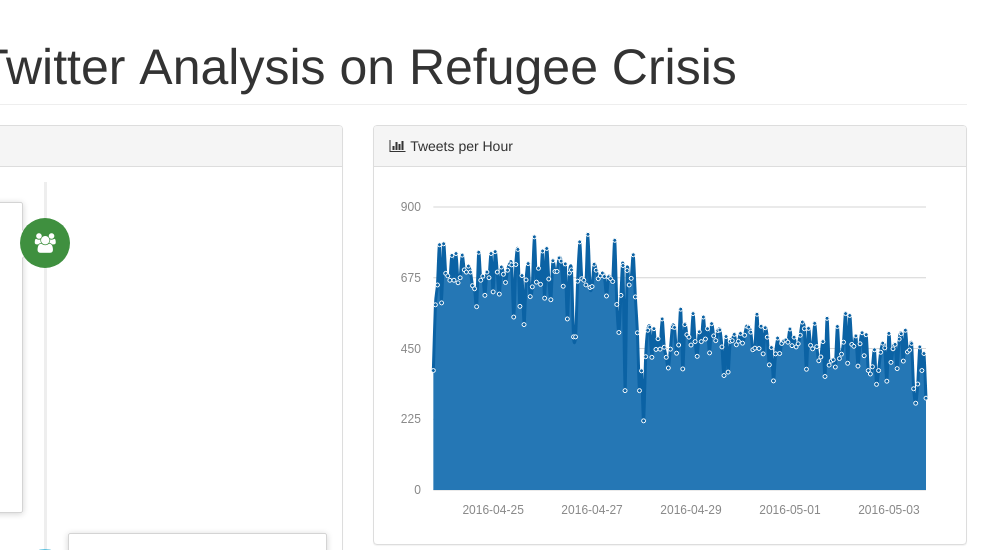
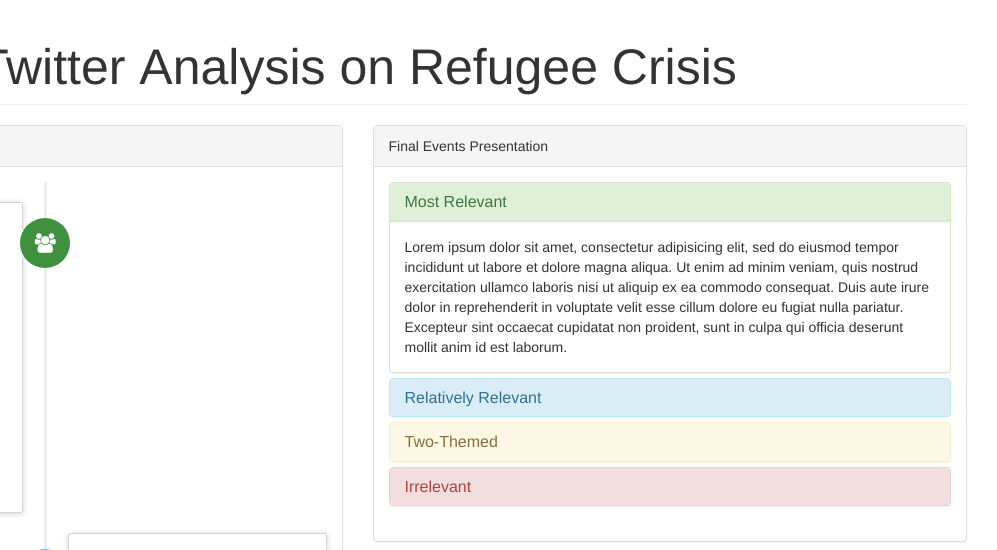
Before and after one commit to AndyFou/refugee-crisis, a website: page pages/topics.html in a window 1280 px wide. Shown: the top 550 px of the page, 283-1280 px from the left. Drawn offline with Linux system fonts and the light colour scheme.

Commit message:
modifying topics page, adding collapsible to describe topics - index bar color from blue to green - added some text on splash screen

```diff
--- a/js/morris-data.js
+++ b/js/morris-data.js
@@ -792,7 +792,8 @@
         ykeys: ['a'],
         labels: ['Users'],
         hideHover: 'auto',
-        resize: true
+        resize: true,
+        barColors: ['#5cb85c']
     });
 
 });
--- a/pages/topics.html
+++ b/pages/topics.html
@@ -195,17 +195,62 @@
       <div class="col-lg-6">
           <div class="panel panel-default">
               <div class="panel-heading">
-            <i class="fa fa-bar-chart-o fa-fw"></i> Tweets per Hour
-            <div class="pull-right">
-              <div class="btn-group">
+                  Final Events Presentation
+              </div>
+              <!-- .panel-heading -->
+              <div class="panel-body">
+                  <div class="panel-group" id="accordion">
+                      <div class="panel panel-success">
+                          <div class="panel-heading">
+                              <h4 class="panel-title">
+                                  <a data-toggle="collapse" data-parent="#accordion" href="#collapseOne">Most Relevant</a>
+                              </h4>
+                          </div>
+                          <div id="collapseOne" class="panel-collapse collapse in">
+                              <div class="panel-body">
+                                  Lorem ipsum dolor sit amet, consectetur adipisicing elit, sed do eiusmod tempor incididunt ut labore et dolore magna aliqua. Ut enim ad minim veniam, quis nostrud exercitation ullamco laboris nisi ut aliquip ex ea commodo consequat. Duis aute irure dolor in reprehenderit in voluptate velit esse cillum dolore eu fugiat nulla pariatur. Excepteur sint occaecat cupidatat non proident, sunt in culpa qui officia deserunt mollit anim id est laborum.
                               </div>
                           </div>
                       </div>
-          <!-- /.panel-heading -->
+                      <div class="panel panel-info">
+                          <div class="panel-heading">
+                              <h4 class="panel-title">
+                                  <a data-toggle="collapse" data-parent="#accordion" href="#collapseTwo">Relatively Relevant</a>
+                              </h4>
+                          </div>
+                          <div id="collapseTwo" class="panel-collapse collapse">
                               <div class="panel-body">
-            <div id="morris-area-chart"></div>
+                                  Lorem ipsum dolor sit amet, consectetur adipisicing elit, sed do eiusmod tempor incididunt ut labore et dolore magna aliqua. Ut enim ad minim veniam, quis nostrud exercitation ullamco laboris nisi ut aliquip ex ea commodo consequat. Duis aute irure dolor in reprehenderit in voluptate velit esse cillum dolore eu fugiat nulla pariatur. Excepteur sint occaecat cupidatat non proident, sunt in culpa qui officia deserunt mollit anim id est laborum.
                               </div>
-          <!-- /.panel-body -->
+                          </div>
+                      </div>
+                      <div class="panel panel-warning">
+                          <div class="panel-heading">
+                              <h4 class="panel-title">
+                                  <a data-toggle="collapse" data-parent="#accordion" href="#collapseThree">Two-Themed</a>
+                              </h4>
+                          </div>
+                          <div id="collapseThree" class="panel-collapse collapse">
+                              <div class="panel-body">
+                                  Lorem ipsum dolor sit amet, consectetur adipisicing elit, sed do eiusmod tempor incididunt ut labore et dolore magna aliqua. Ut enim ad minim veniam, quis nostrud exercitation ullamco laboris nisi ut aliquip ex ea commodo consequat. Duis aute irure dolor in reprehenderit in voluptate velit esse cillum dolore eu fugiat nulla pariatur. Excepteur sint occaecat cupidatat non proident, sunt in culpa qui officia deserunt mollit anim id est laborum.
+                              </div>
+                          </div>
+                      </div>
+                      <div class="panel panel-danger">
+                          <div class="panel-heading">
+                              <h4 class="panel-title">
+                                  <a data-toggle="collapse" data-parent="#accordion" href="#collapseThree">Irrelevant</a>
+                              </h4>
+                          </div>
+                          <div id="collapseFour" class="panel-collapse collapse">
+                              <div class="panel-body">
+                                  Lorem ipsum dolor sit amet, consectetur adipisicing elit, sed do eiusmod tempor incididunt ut labore et dolore magna aliqua. Ut enim ad minim veniam, quis nostrud exercitation ullamco laboris nisi ut aliquip ex ea commodo consequat. Duis aute irure dolor in reprehenderit in voluptate velit esse cillum dolore eu fugiat nulla pariatur. Excepteur sint occaecat cupidatat non proident, sunt in culpa qui officia deserunt mollit anim id est laborum.
+                              </div>
+                          </div>
+                      </div>
+                  </div>
+              </div>
+              <!-- .panel-body -->
           </div>
         <!-- /.panel -->
       <!-- /.col-lg-8 -->
```
Also changed, not shown: index.html (+3 -2 lines). Lines whose indentation alone changed are shown as unchanged.
